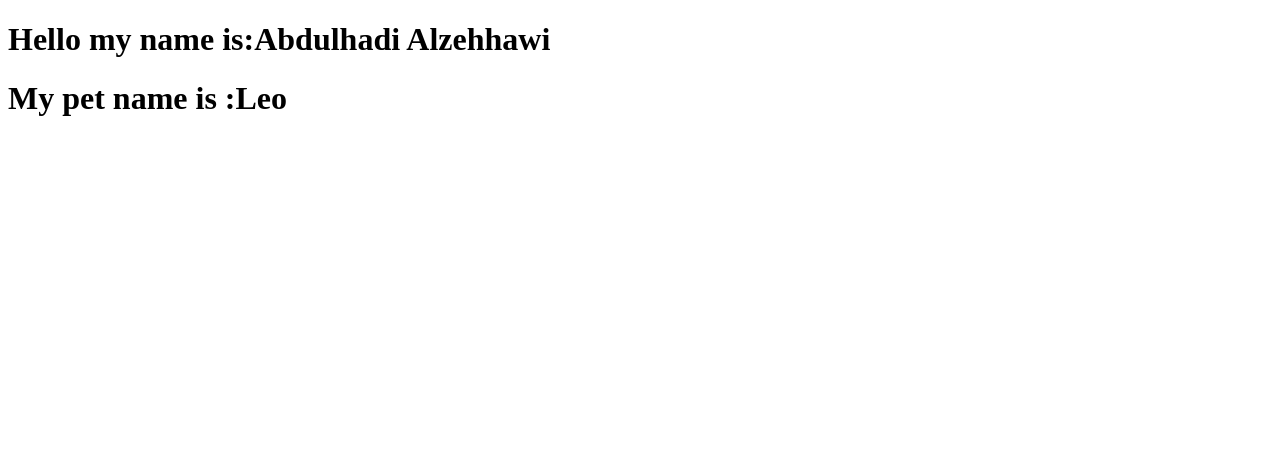
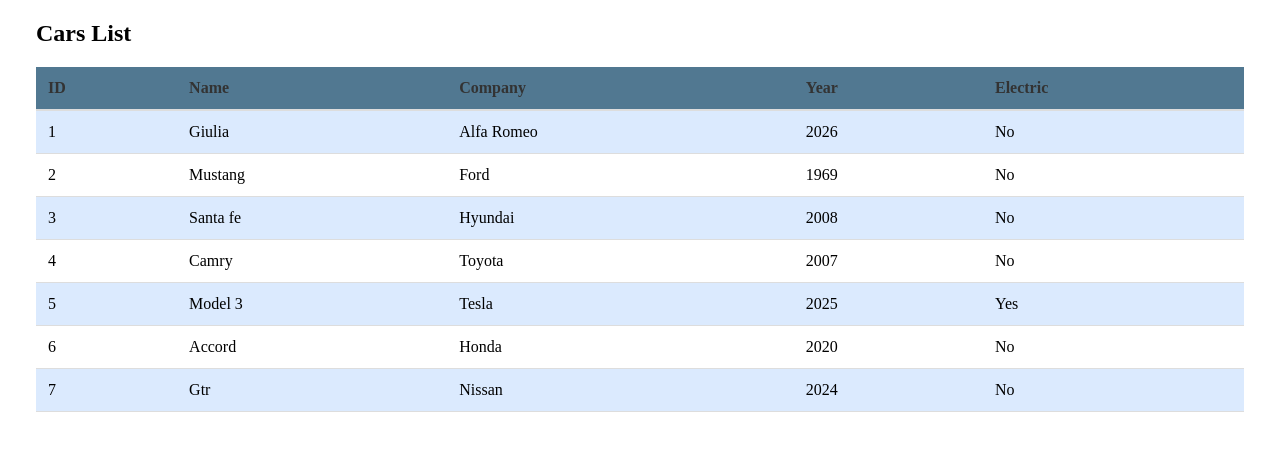
Before and after one commit to 1Abdulhadi/Abdulhadi__Alzehhawi_learning_angular, an Angular app: page / in a window 1280 px wide. Shown: the top 450 px of the page. Built offline with nearby package versions, Linux system fonts and the light colour scheme.

Commit message:
initialized an array with  instances,  added <div> tags and displayed the information with the css styling

```diff
--- a/package.json
+++ b/package.json
@@ -1,5 +1,5 @@
 {
-  "name": "untitled3",
+  "name": "Abdulhadi__Alzehhawi_learning_angular",
   "version": "0.1.0",
   "scripts": {
     "ng": "ng",
--- a/src/app/app.html
+++ b/src/app/app.html
@@ -1,2 +1 @@
-<h1>Hello my name is:{{name}}</h1>
-<h1>My pet name is :{{pet}}</h1>
+<app-cars></app-cars>
--- a/src/app/app.ts
+++ b/src/app/app.ts
@@ -1,14 +1,12 @@
-import { Component, signal } from '@angular/core';
-import { RouterOutlet } from '@angular/router';
+import { Component } from '@angular/core';
+import { CarsComponent } from './cars.component';
 
 @Component({
   selector: 'app-root',
+  standalone: true,
+  imports: [CarsComponent],
   templateUrl: './app.html',
   styleUrl: './app.css'
 })
 export class App {
-  protected readonly title = signal('untitled3');
-  //Declaring a veriable
-  name : string = "Abdulhadi Alzehhawi";
-  pet : string = "Leo";
 }
--- /dev/null
+++ b/src/app/cars.component.css
@@ -0,0 +1,38 @@
+.container {
+  margin: 20px;
+}
+
+table {
+  width: 100%;
+  border-collapse: collapse;
+  margin-top: 20px;
+}
+
+th {
+  background-color: #517891;
+  color: #333;
+  text-align: left;
+  padding: 12px;
+  border-bottom: 2px solid #ddd;
+}
+
+td {
+  padding: 12px;
+  border-bottom: 1px solid #ddd;
+}
+
+tr:hover {
+  background-color: #77B1D4;
+}
+
+tr:nth-child(even) {
+  background-color: #dbeafe;
+}
+
+h2 {
+  margin-bottom: 10px;
+}
+
+p {
+  margin: 5px 0;
+}
--- /dev/null
+++ b/src/app/cars.component.html
@@ -0,0 +1,32 @@
+<!DOCTYPE html>
+<html lang="en">
+
+<head>
+  <meta charset="UTF-8">
+  <meta name="viewport" content="width=device-width, initial-scale=1.0">
+  <title>Cars models</title>
+</head>
+<body>
+<div class="container">
+  <h2>Cars List</h2>
+  <table>
+    <tr>
+      <th>ID</th>
+      <th>Name</th>
+      <th>Company</th>
+      <th>Year</th>
+      <th>Electric</th>
+    </tr>
+    <tr *ngFor="let car of carsList">
+      <td>{{ car.id }}</td>
+      <td>{{ car.name }}</td>
+      <td>{{ car.company }}</td>
+      <td>{{ car.year }}</td>
+      <td *ngIf="car.electric">Yes</td>
+      <td *ngIf="!car.electric">No</td>
+    </tr>
+  </table>
+</div>
+</body>
+
+</html>
--- /dev/null
+++ b/src/app/cars.component.ts
@@ -0,0 +1,24 @@
+import { Component } from '@angular/core';
+import { CommonModule } from '@angular/common';
+import { Cars } from './cars';
+
+@Component({
+  selector: 'app-cars',
+  standalone: true,
+  imports: [CommonModule],
+  templateUrl: './cars.component.html',
+  styleUrls: ['./cars.component.css']
+})
+export class CarsComponent {
+  title = 'Cars models';
+
+  carsList: Cars[] = [
+    { id: 1, name: "Giulia", company: "Alfa Romeo", year: 2026, electric: false },
+    { id: 2, name: "Mustang", company: "Ford", year: 1969, electric: false },
+    { id: 3, name: "Santa fe", company: "Hyundai", year: 2008, electric: false },
+    { id: 4, name: "Camry", company: "Toyota", year: 2007, electric: false },
+    { id: 5, name: "Model 3", company: "Tesla", year: 2025, electric: true },
+    { id: 6, name: "Accord", company: "Honda", year: 2020, electric: false },
+    { id: 7, name: "Gtr", company: "Nissan", year: 2024, electric: false }
+  ];
+}
--- a/src/index.html
+++ b/src/index.html
@@ -2,7 +2,7 @@
 <html lang="en">
 <head>
   <meta charset="utf-8">
-  <title>Untitled3</title>
+  <title>Abdulhadi__Alzehhawi_learning_angular</title>
   <base href="/">
   <meta name="viewport" content="width=device-width, initial-scale=1">
   <link rel="icon" type="image/x-icon" href="favicon.ico">
```
